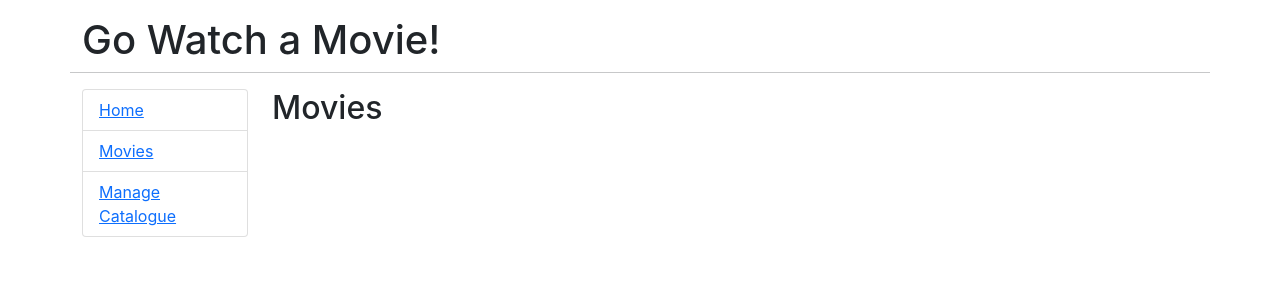
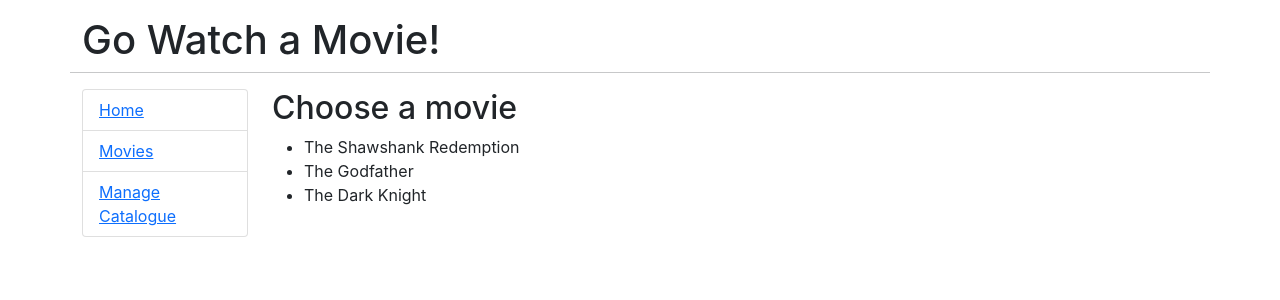
Before and after one commit to weilyuwang/go-movies-frontend, a React (Create React App) app: page /#/movies in a window 1280 px wide. Shown: the top 300 px of the page. Built offline with nearby package versions, Linux system fonts and the light colour scheme.

Commit message:
:sparkles: movie page with dumb data

```diff
--- a/src/App.js
+++ b/src/App.js
@@ -2,6 +2,9 @@ import React from "react";
 import { HashRouter as Router, Switch, Route, Link } from "react-router-dom";
 // HashRouter vs BrowserRouter:
 // https://stackoverflow.com/questions/51974369/what-is-the-difference-between-hashrouter-and-browserrouter-in-react
+import Movies from "./components/Movies";
+import Home from "./components/Home";
+import Admin from "./components/Admin";
 
 const App = () => {
   return (
@@ -48,14 +51,4 @@ const App = () => {
   );
 };
 
-const Movies = () => {
-  return <h2>Movies</h2>;
-};
-const Admin = () => {
-  return <h2>Admin</h2>;
-};
-const Home = () => {
-  return <h2>Home</h2>;
-};
-
 export default App;
--- /dev/null
+++ b/src/components/Admin.js
@@ -0,0 +1,7 @@
+import React from "react";
+
+const Admin = () => {
+  return <h2>Manage Catalogue</h2>;
+};
+
+export default Admin;
--- /dev/null
+++ b/src/components/Home.js
@@ -0,0 +1,7 @@
+import React from "react";
+
+const Home = () => {
+  return <h2>Home</h2>;
+};
+
+export default Home;
--- /dev/null
+++ b/src/components/Movies.js
@@ -0,0 +1,27 @@
+import React, { useState, useEffect } from "react";
+
+const Movies = () => {
+  const [movies, setMovies] = useState([]);
+
+  useEffect(() => {
+    console.log("useEffect() gets called to fetch movies");
+    setMovies([
+      { id: 1, title: "The Shawshank Redemption", runtime: 142 },
+      { id: 2, title: "The Godfather", runtime: 175 },
+      { id: 3, title: "The Dark Knight", runtime: 153 },
+    ]);
+  }, []);
+
+  return (
+    <>
+      <h2>Choose a movie</h2>
+      <ul>
+        {movies.map((m) => (
+          <li key={m.id}>{m.title}</li>
+        ))}
+      </ul>
+    </>
+  );
+};
+
+export default Movies;
```
